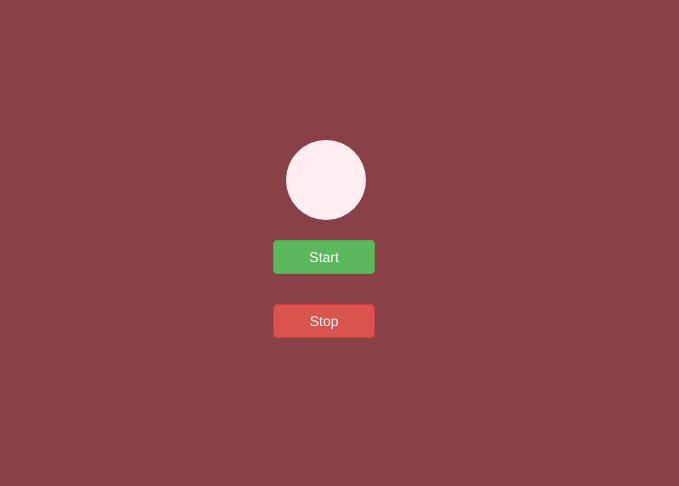
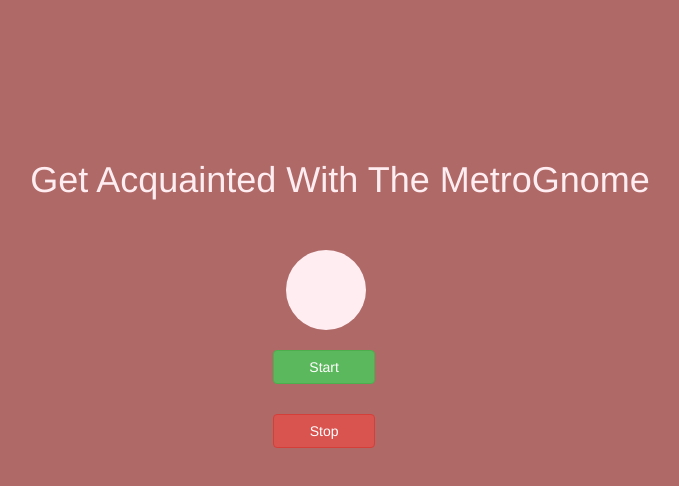
Before and after one commit to hrigoberto/metro_gnome, a website: page public/html/index.html in a window 1280 px wide. Shown: the whole page, without its empty margins (250-929 px from the left). Drawn offline with nearby package versions, Linux system fonts and the light colour scheme; files that its build step writes are made by us from their sources; files whose address does not match are found by name.

Commit message:
added audio and header

```diff
--- a/public/css/custom.css
+++ b/public/css/custom.css
@@ -1,10 +1,10 @@
 html {
-  background-color: #894046;
+  background-color: #af6966;
   padding-top: 140px;
 }
 
 .container {
-  background-color: #894046;
+  background-color: #af6966;
 }
 
 #startrow {
@@ -21,3 +21,10 @@ html {
 #stop {
   margin-top: 30px;
 }
+
+#header {
+  text-align: center;
+  margin-right: 70px;
+  margin-bottom: 50px;
+  color: #ffedf2;
+}
--- a/public/html/index.html
+++ b/public/html/index.html
@@ -9,6 +9,11 @@
 </head>
 <body>
   <div class="container col-md-12">
+    <div class="row col-md-12">
+      <h1 id="header">
+        Get Acquainted With The MetroGnome
+      </h1>
+    </div>
     <div class="row col-md-3 col-md-offset-5" id="bleep">
       <!-- <div id="bleep"> -->
     </div>
@@ -19,6 +24,7 @@
     <div class="row col-md-12" id="stoprow">
       <button type="button" class="btn btn-danger col-md-1 col-md-offset-5" id="stop">Stop</button>
     </div>
+    <audio src="http://www.soundjay.com/switch/sounds/switch-8.mp3" type="audio/mpeg" id='click'></audio>
   </div>
 
   <script   src="https://code.jquery.com/jquery-2.2.4.min.js"   integrity="sha256-BbhdlvQf/xTY9gja0Dq3HiwQF8LaCRTXxZKRutelT44="   crossorigin="anonymous"></script>
--- a/public/js/app.js
+++ b/public/js/app.js
@@ -4,6 +4,7 @@ $(document).ready(function() {
   var $bleep = $('#bleep');
   var $stop = $('#stop');
   var toggle;
+  var $click = document.getElementById('click');
 
   $start.on('click', startMetronome);
   $stop.on('click', stopMetronome);
@@ -11,6 +12,7 @@ $(document).ready(function() {
   function startMetronome() {
     toggle =  setInterval(function(){
       $bleep.fadeToggle(x);
+      $click.play();
     }, x);
   }
 
```
